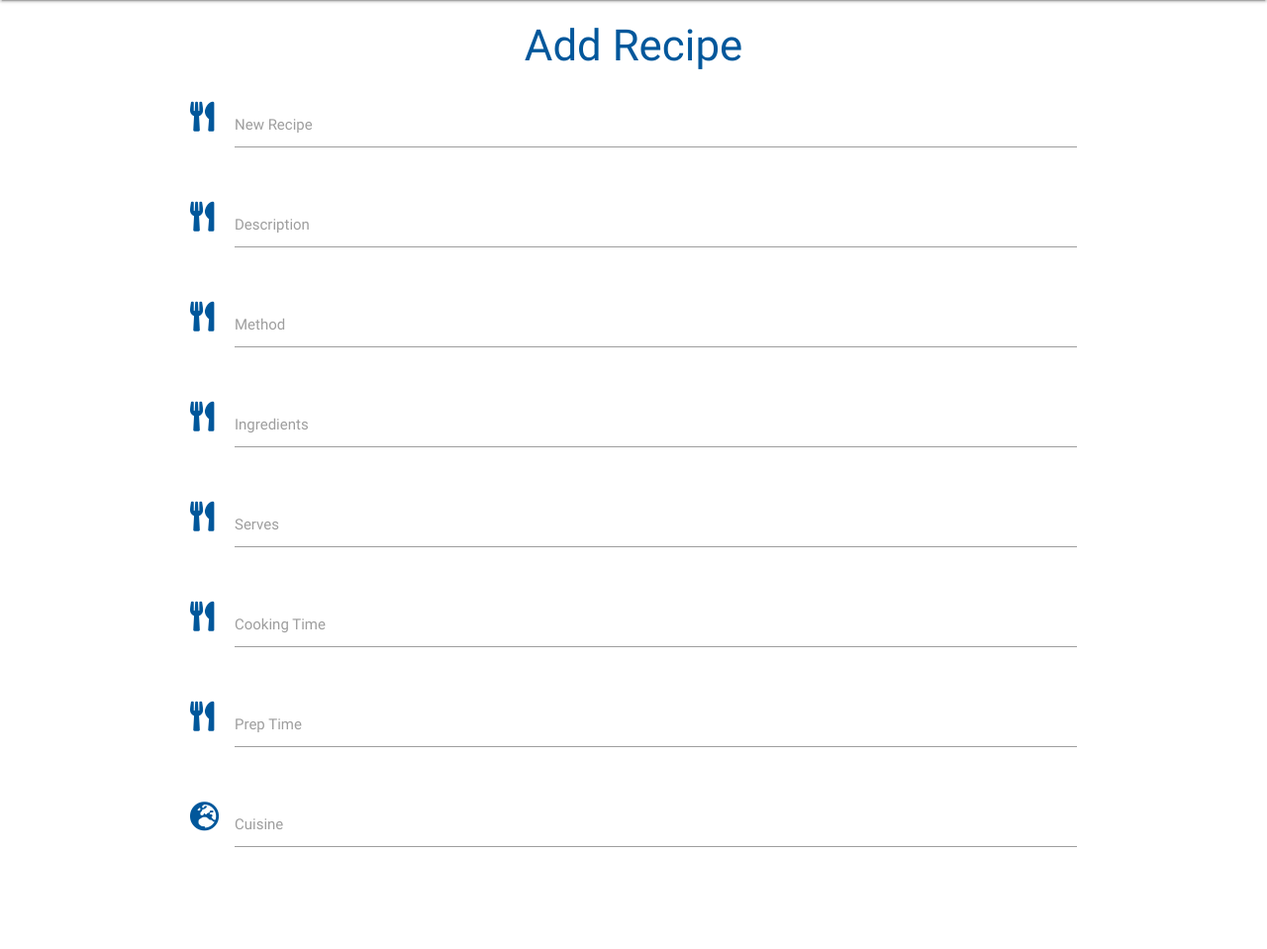
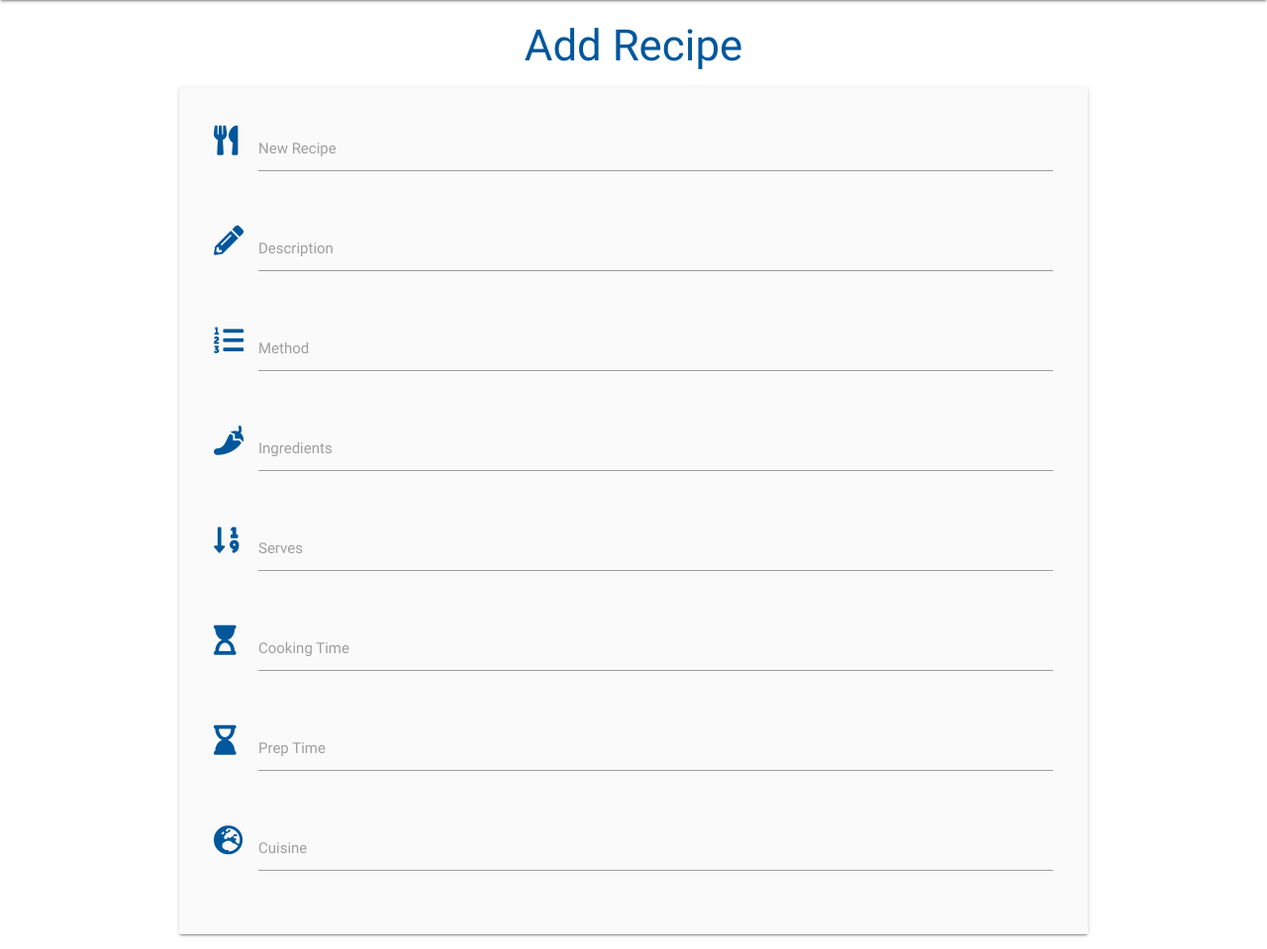
Before and after one commit to mattjboland/ci-milestonethree, a Flask app: page /add_recipe in a window 1280 px wide. Shown: the part 72-1031 px from the top of the page at 99% size. Before the commit the page ends 928 px from the top, so only its background shows below. Run offline with Flask 2, Linux system fonts and the light colour scheme; some libraries are stand-ins or nearby versions.

Commit message:
changed font awesome icons

```diff
--- a/templates/add_recipe.html
+++ b/templates/add_recipe.html
@@ -4,7 +4,7 @@
 
     <h3 class="light-blue-text text-darken-4 center-align">Add Recipe</h3>
 
-    <div class="row">
+    <div class="row card-panel grey lighten-5">
         <form class="col s12" method="POST" action="">
             <div class="row">
                 <div class="input-field col s12">
@@ -16,7 +16,7 @@
             </div>
             <div class="row">
                 <div class="input-field col s12">
-                    <i class="fas fa-utensils prefix light-blue-text text-darken-4"></i>
+                    <i class="fas fa-pencil-alt prefix light-blue-text text-darken-4"></i>
                     <input id="recipe_description" name="recipe_description" minlength="5" maxlength="200"
                         type="text" class="validate" required>
                     <label for="recipe_description">Description</label>
@@ -24,7 +24,7 @@
             </div>
             <div class="row">
                 <div class="input-field col s12">
-                    <i class="fas fa-utensils prefix light-blue-text text-darken-4"></i>
+                    <i class="fas fa-list-ol prefix light-blue-text text-darken-4"></i>
                     <input id="recipe_method" name="recipe_method" minlength="5" maxlength="200"
                         type="text" class="validate" required>
                     <label for="recipe_method">Method</label>
@@ -32,7 +32,7 @@
             </div>
             <div class="row">
                 <div class="input-field col s12">
-                    <i class="fas fa-utensils prefix light-blue-text text-darken-4"></i>
+                    <i class="fas fa-pepper-hot prefix light-blue-text text-darken-4"></i>
                     <input id="recipe_ingredients" name="recipe_ingredients" minlength="5" maxlength="200"
                         type="text" class="validate" required>
                     <label for="recipe_ingredients">Ingredients</label>
@@ -40,7 +40,7 @@
             </div>
             <div class="row">
                 <div class="input-field col s12">
-                    <i class="fas fa-utensils prefix light-blue-text text-darken-4"></i>
+                    <i class="fas fa-sort-numeric-down prefix light-blue-text text-darken-4"></i>
                     <input id="recipe_serves" name="recipe_serves" minlength="5" maxlength="50"
                         type="text" class="validate" required>
                     <label for="recipe_serves">Serves</label>
@@ -48,7 +48,7 @@
             </div>
             <div class="row">
                 <div class="input-field col s12">
-                    <i class="fas fa-utensils prefix light-blue-text text-darken-4"></i>
+                    <i class="fas fa-hourglass-start prefix light-blue-text text-darken-4"></i>
                     <input id="recipe_cookingtime" name="recipe_cookingtime" minlength="5" maxlength="50"
                         type="text" class="validate" required>
                     <label for="recipe_cookingtime">Cooking Time</label>
@@ -56,7 +56,7 @@
             </div>
             <div class="row">
                 <div class="input-field col s12">
-                    <i class="fas fa-utensils prefix light-blue-text text-darken-4"></i>
+                    <i class="fas fa-hourglass-end prefix light-blue-text text-darken-4"></i>
                     <input id="recipe_preptime" name="recipe_preptime" minlength="5" maxlength="50"
                         type="text" class="validate" required>
                     <label for="recipe_preptime">Prep Time</label>
```
